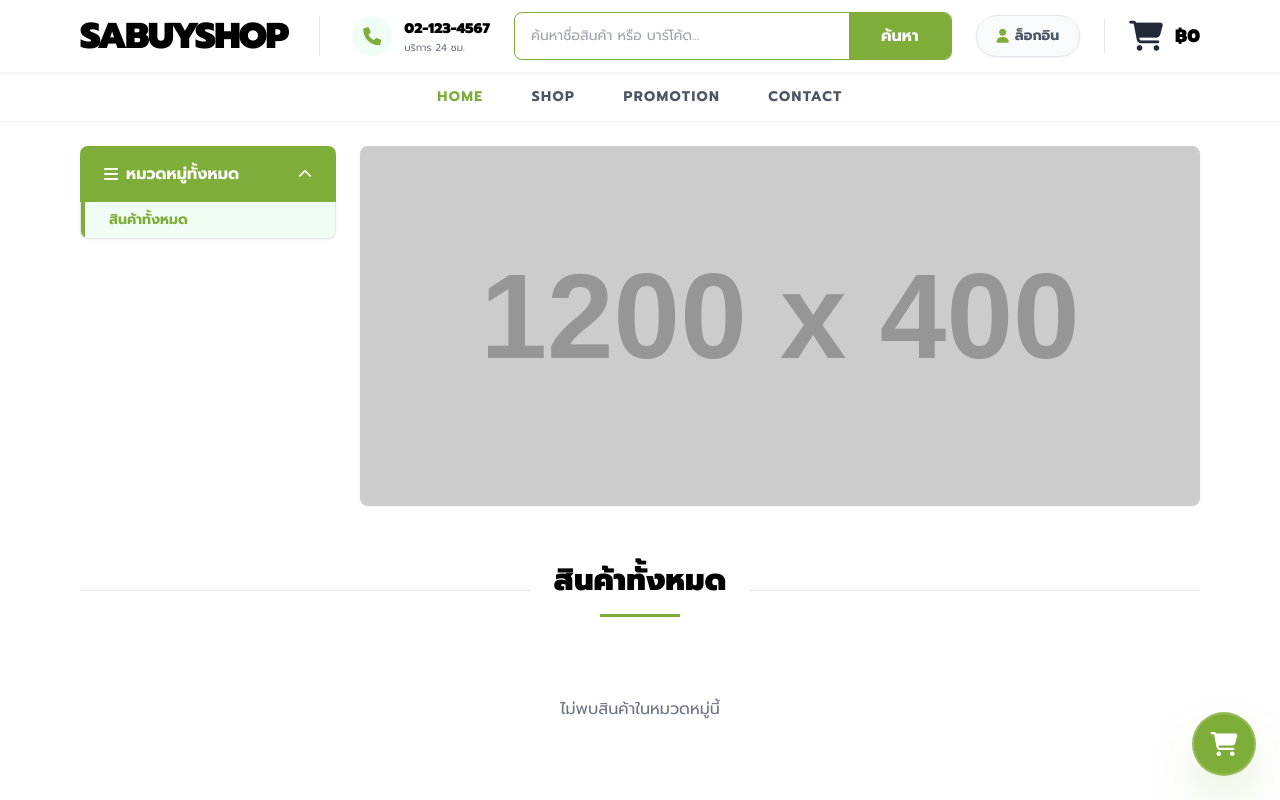
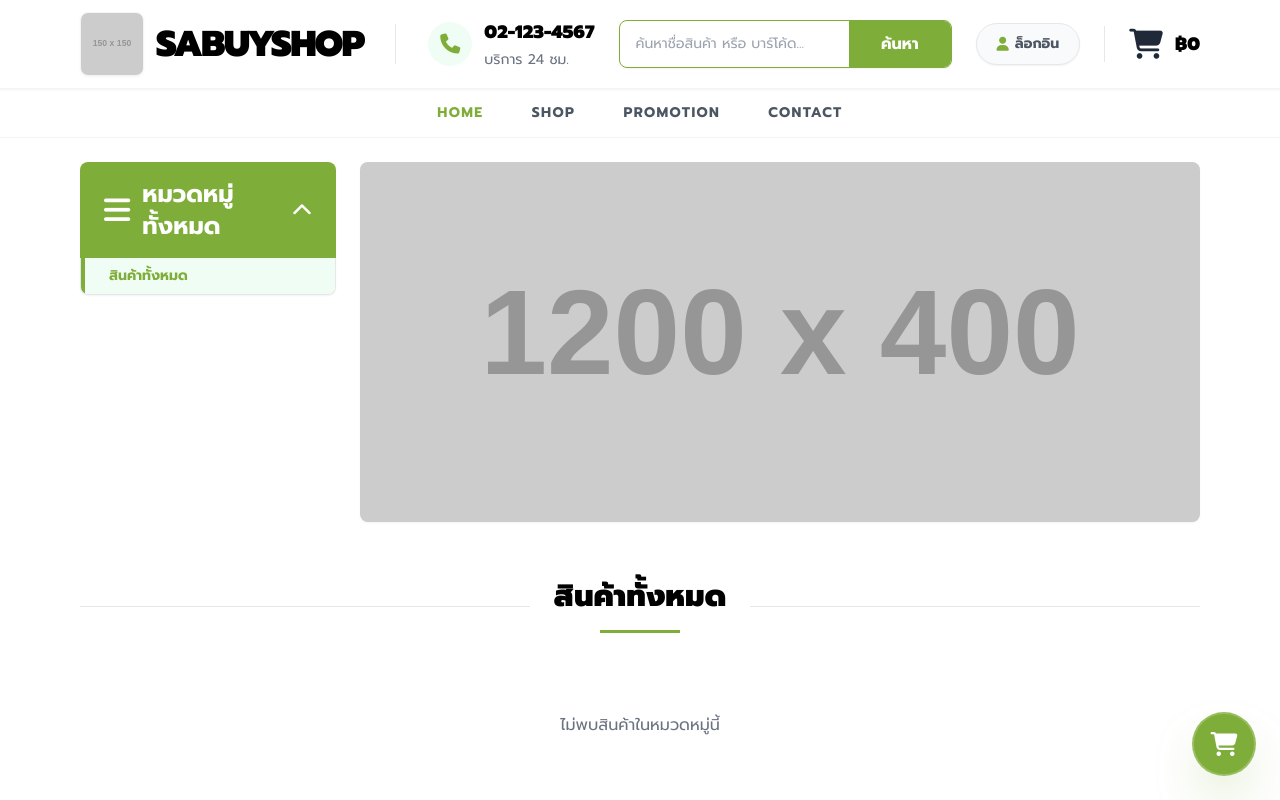
Before and after one commit to baifern5323/websitepos-master, a plain HTML site: page index.html in a window 1280 px wide. Shown: the top 800 px of the page. Drawn offline with nearby package versions, Linux system fonts and the light colour scheme; no server answers; placeholder pictures from the web are drawn by us.

```diff
--- a/index.html
+++ b/index.html
@@ -27,10 +27,10 @@
 
                     <!-- โลโก้ (ชิดซ้าย) -->
                     <div class="flex items-center gap-2 md:gap-3 cursor-pointer shrink-0" onclick="if(typeof clearSearchAndGoHome === 'function') clearSearchAndGoHome()">
-                        <!-- โลโก้รูปภาพ -->
-                        <img id="header-company-logo" src="https://placehold.co/150x150/7fad39/ffffff?text=LOGO" alt="Shop Logo" class="h-9 sm:h-10 md:h-14 lg:h-16 w-auto object-contain rounded-lg hidden shadow-sm border border-gray-100">
-                        <!-- โลโก้ตัวหนังสือ -->
-                        <h1 id="header-company-name" class="hidden sm:block text-2xl md:text-3xl lg:text-4xl font-black tracking-tighter text-black uppercase hover:text-[#7fad39] transition-colors">SabuyShop</h1>
+                        <!-- โลโก้รูปภาพ (เอา hidden ออก) -->
+                        <img id="header-company-logo" src="https://placehold.co/150x150/7fad39/ffffff?text=LOGO" alt="Shop Logo" class="h-9 sm:h-10 md:h-14 lg:h-16 w-auto object-contain rounded-lg shadow-sm border border-gray-100">
+                        <!-- โลโก้ตัวหนังสือ (โชว์บนมือถือด้วย โดยปรับขนาดเริ่มต้นเป็น text-xl) -->
+                        <h1 id="header-company-name" class="text-xl sm:text-2xl md:text-3xl lg:text-4xl font-black tracking-tighter text-black uppercase hover:text-[#7fad39] transition-colors">SabuyShop</h1>
                     </div>
 
                     <!-- เส้นคั่น (เฉพาะจอคอม) -->
@@ -39,17 +39,17 @@
                     <!-- กลุ่มเบอร์โทร + ล็อกอิน (ชิดขวาบนมือถือ) -->
                     <div class="flex items-center gap-2 sm:gap-4 ml-auto md:ml-0">
                         <!-- เบอร์โทรช่วยเหลือ -->
-                        <div class="flex items-center gap-1.5 md:gap-3">
-                            <div class="w-7 h-7 md:w-10 md:h-10 rounded-full bg-green-50 flex items-center justify-center text-[#7fad39] shrink-0">
-                                <i class="fa-solid fa-phone text-[10px] md:text-lg"></i>
+                        <div class="flex items-center gap-2 md:gap-3">
+                            <div class="w-8 h-8 md:w-11 md:h-11 rounded-full bg-green-50 flex items-center justify-center text-[#7fad39] shrink-0">
+                                <i class="fa-solid fa-phone text-xs md:text-xl"></i>
                             </div>
                             <div class="flex flex-col justify-center">
-                                <div id="header-company-phone" class="font-black text-[11px] md:text-sm text-black leading-none mb-0.5 md:mb-1">02-123-4567</div>
-                                <div class="text-[9px] md:text-[10px] text-gray-500 leading-none">บริการ 24 ชม.</div>
+                                <div id="header-company-phone" class="font-black text-sm md:text-lg text-black leading-none mb-1">02-123-4567</div>
+                                <div class="text-xs md:text-sm text-gray-500 leading-none">บริการ 24 ชม.</div>
                             </div>
                         </div>
 
-                        <!-- ปุ่มล็อกอิน (แสดงเฉพาะมือถือ ปรับเป็นวงกลมตามภาพ) -->
+                        <!-- ปุ่มล็อกอิน (แสดงเฉพาะมือถือ) -->
                         <div class="md:hidden flex items-center shrink-0 ml-1">
                             <button class="w-8 h-8 sm:w-9 sm:h-9 flex items-center justify-center text-[#7fad39] bg-white rounded-full border border-gray-200 shadow-sm hover:bg-gray-50 transition-colors">
                                 <i class="fa-solid fa-user text-xs"></i>
@@ -60,7 +60,7 @@
 
                 <!-- 2. กลาง: แถบค้นหา + ปุ่มย้อนกลับ -->
                 <div class="flex items-center gap-2 w-full md:flex-1 md:max-w-md lg:max-w-xl md:mx-6 order-3 md:order-2 mt-1 md:mt-0">
-                    <!-- ปุ่มย้อนกลับ (แสดงเฉพาะมือถือ ปรับขอบเทาพื้นขาวตามภาพ) -->
+                    <!-- ปุ่มย้อนกลับ -->
                     <button onclick="if(typeof clearSearchAndGoHome === 'function') clearSearchAndGoHome()" class="md:hidden w-10 h-10 shrink-0 rounded-full bg-white text-gray-600 hover:text-[#7fad39] flex items-center justify-center transition-colors shadow-sm border border-gray-200" title="กลับหน้าแรก">
                         <i class="fa-solid fa-arrow-left text-sm"></i>
                     </button>
@@ -91,7 +91,7 @@
 
             </div>
 
-            <!-- 🌟 บรรทัดที่ 2 (มือถือ): เมนูนำทาง (ซ่อนตัวเวลาเลื่อนลงด้วย JS เดิม) -->
+            <!-- 🌟 บรรทัดที่ 2 (มือถือ): เมนูนำทาง -->
             <nav id="mobile-nav-menu" class="flex md:hidden justify-between items-center w-full pt-3 mt-3 border-t border-gray-100 text-[11px] sm:text-xs font-bold tracking-widest text-gray-500 uppercase transition-all duration-300">
                 <a href="#" onclick="if(typeof goHomeAndScrollTop === 'function') { goHomeAndScrollTop(); return false; }" class="text-[#7fad39]">HOME</a>
                 <a href="#shop-section" onclick="if(typeof setActiveCategory === 'function') setActiveCategory('All')" class="hover:text-[#7fad39] transition">SHOP</a>
@@ -119,9 +119,10 @@
 
         <!-- เมนูหมวดหมู่ด้านซ้าย (กดเปิด/ปิดได้) -->
         <div class="w-full md:w-64 shrink-0 relative z-40">
-            <div class="bg-[#7fad39] text-white px-4 py-3 md:px-6 md:py-4 font-bold flex justify-between items-center cursor-pointer rounded-t-lg shadow-sm" onclick="if(typeof toggleCategories === 'function') toggleCategories()">
-                <div class="flex items-center gap-2"><i class="fa-solid fa-bars"></i> หมวดหมู่ทั้งหมด</div>
-                <i class="fa-solid fa-chevron-down text-sm transition-transform duration-300" id="category-chevron"></i>
+            <!-- 🌟 ปรับขนาดฟอนต์หัวข้อหมวดหมู่ให้ใหญ่ขึ้น (text-xl md:text-2xl) -->
+            <div class="bg-[#7fad39] text-white px-4 py-3 md:px-6 md:py-4 font-bold text-xl md:text-2xl flex justify-between items-center cursor-pointer rounded-t-lg shadow-sm" onclick="if(typeof toggleCategories === 'function') toggleCategories()">
+                <div class="flex items-center gap-2 md:gap-3"><i class="fa-solid fa-bars text-2xl md:text-3xl"></i> หมวดหมู่ทั้งหมด</div>
+                <i class="fa-solid fa-chevron-down text-lg md:text-xl transition-transform duration-300" id="category-chevron"></i>
             </div>
             <!-- เมนูย่อย -->
             <ul id="sidebar-categories" class="hidden md:block absolute md:relative w-full bg-white border border-t-0 border-gray-200 rounded-b-lg shadow-lg md:shadow-sm overflow-hidden max-h-[60vh] overflow-y-auto z-40 origin-top transition-all duration-300 hide-scrollbar">
```
